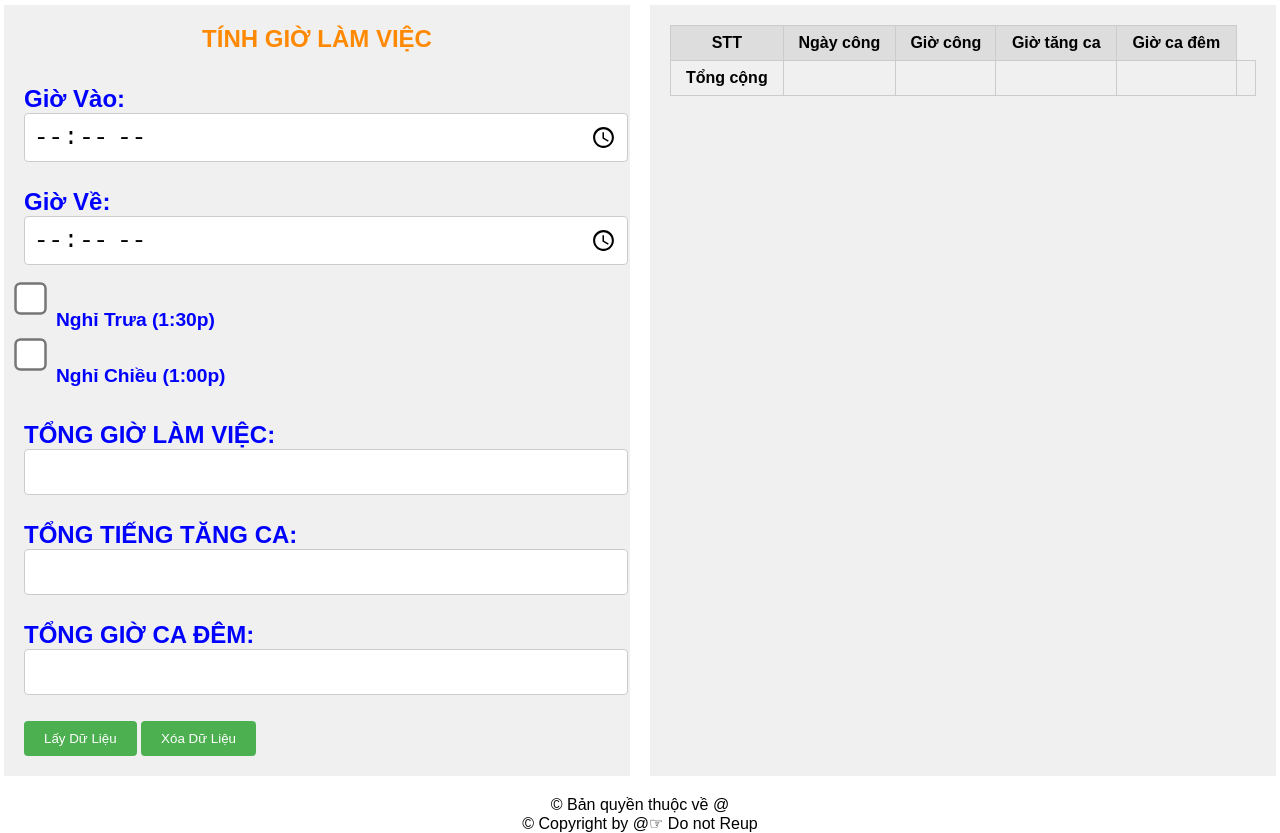
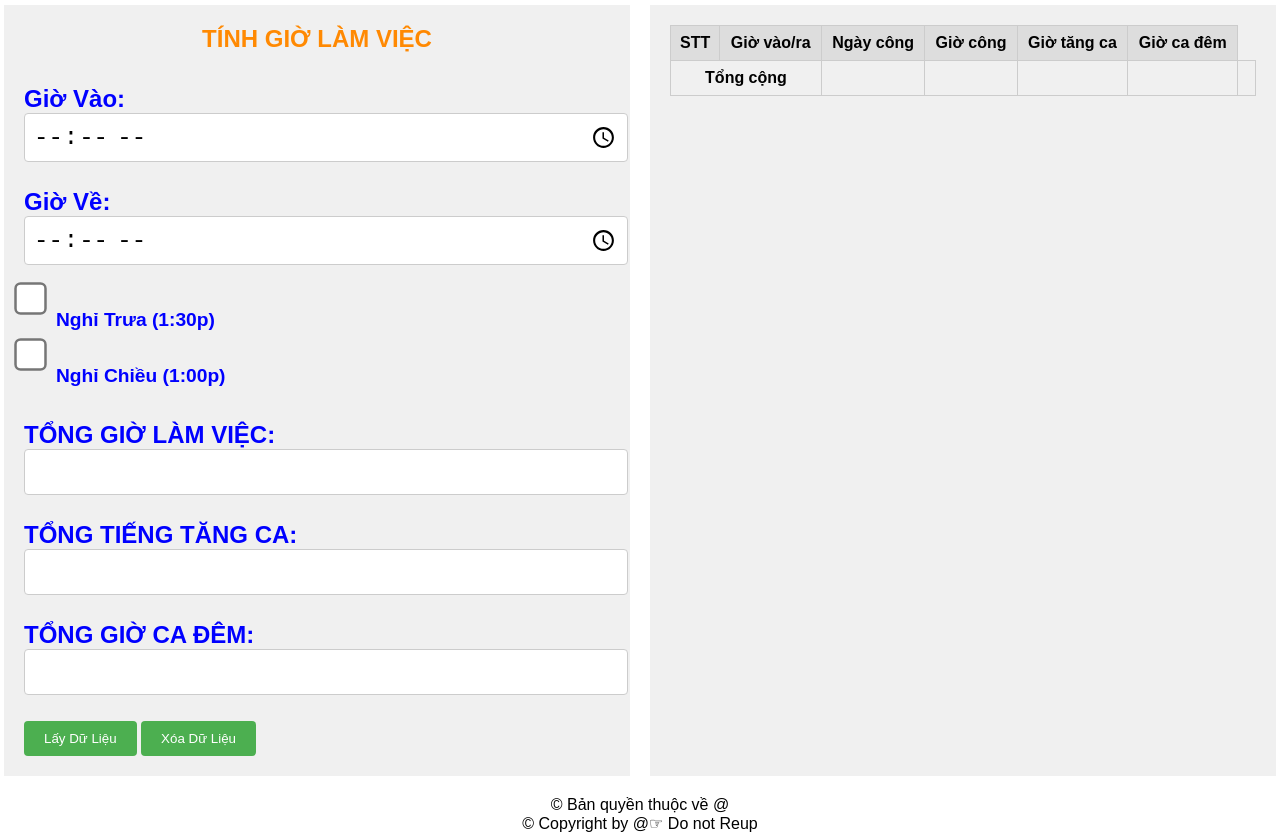
Before and after one commit to A1abaTrap/meme, a plain HTML site: page index.html in a window 1280 px wide. Shown: the part 95-928 px from the top of the page. Drawn offline with Linux system fonts and the light colour scheme.

Commit message:
Update index.html

```diff
--- a/index.html
+++ b/index.html
@@ -56,6 +56,7 @@
                 <thead>
                     <tr>
                         <th>STT</th>
+                        <th>Giờ vào/ra</th>
                         <th>Ngày công</th>
                         <th>Giờ công</th>
                         <th>Giờ tăng ca</th>
@@ -64,7 +65,7 @@
                 </thead>
                 <tbody id="tableBody">
                     <tr id="totalRow">
-                        <td colspan="1">Tổng cộng</td>
+                        <td colspan="2">Tổng cộng</td>
                         <td id="totalWorkingDaysCell"></td>
                         <td id="totalWorkingHoursCell"></td>
                         <td id="totalOvertimeHoursCell"></td>
```
